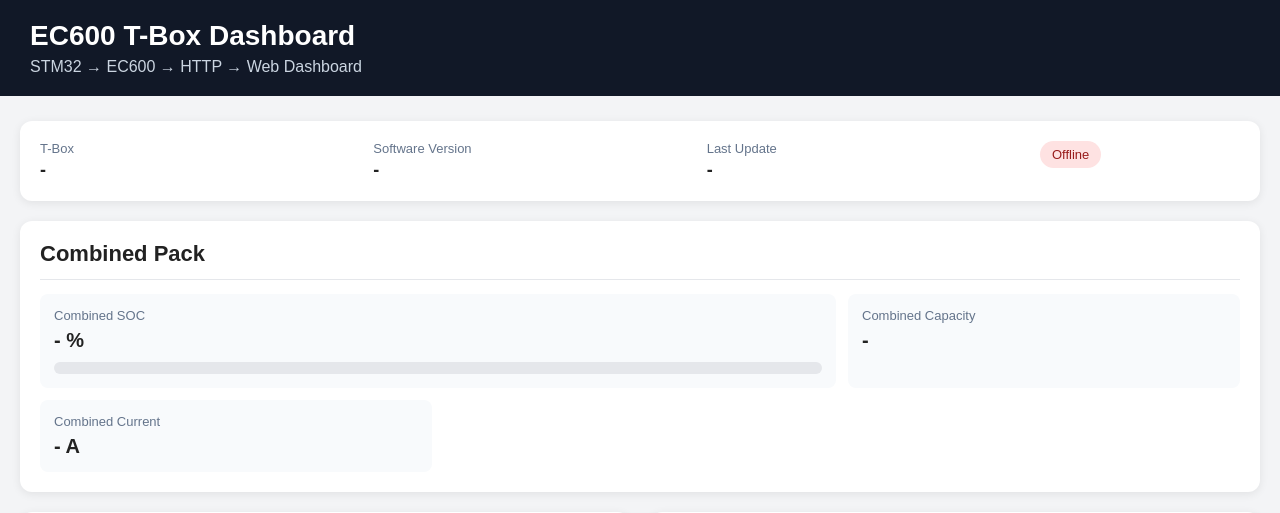
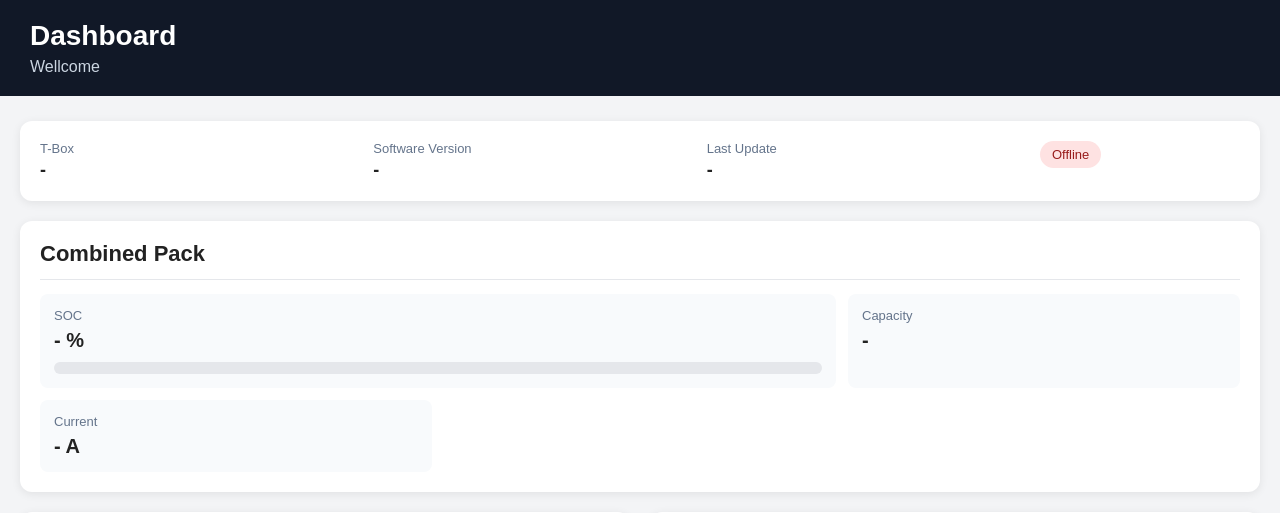
Before and after one commit to nayanakab22/ec600-web, a FastAPI app: page / in a window 1280 px wide. Shown: the top 513 px of the page. Run offline with FastAPI, Linux system fonts and the light colour scheme.

Commit message:
Update dashboard titles and labels for clarity

```diff
--- a/templates/dashboard.html
+++ b/templates/dashboard.html
@@ -8,7 +8,7 @@
     <meta name="viewport"
           content="width=device-width, initial-scale=1.0">
 
-    <title>EC600 T-Box Dashboard</title>
+    <title>Dashboard</title>
 
     <style>
 
@@ -286,10 +286,10 @@
 
 <div class="header">
 
-    <h1>EC600 T-Box Dashboard</h1>
+    <h1>Dashboard</h1>
 
     <p>
-        STM32 → EC600 → HTTP → Web Dashboard
+        Wellcome
     </p>
 
 </div>
@@ -345,7 +345,7 @@
         <div class="data-grid">
 
             <div class="data-box soc-box">
-                <div class="data-label">Combined SOC</div>
+                <div class="data-label">SOC</div>
                 <div class="data-value" id="combinedSoc">- %</div>
                 <div class="soc-bar">
                     <div class="soc-fill" id="combinedSocBar"></div>
@@ -353,12 +353,12 @@
             </div>
 
             <div class="data-box">
-                <div class="data-label">Combined Capacity</div>
+                <div class="data-label">Capacity</div>
                 <div class="data-value" id="combinedCapacity">-</div>
             </div>
 
             <div class="data-box">
-                <div class="data-label">Combined Current</div>
+                <div class="data-label">Current</div>
                 <div class="data-value" id="combinedCurrent">- A</div>
             </div>
 
```
